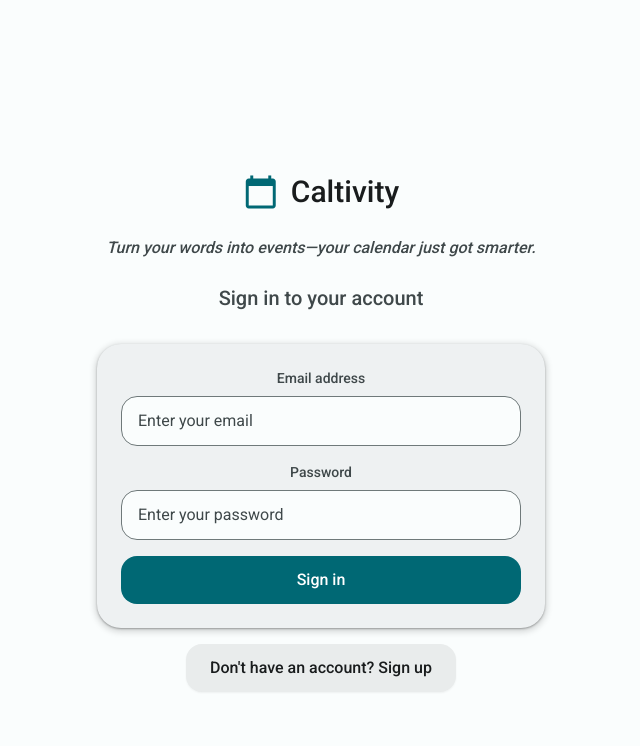
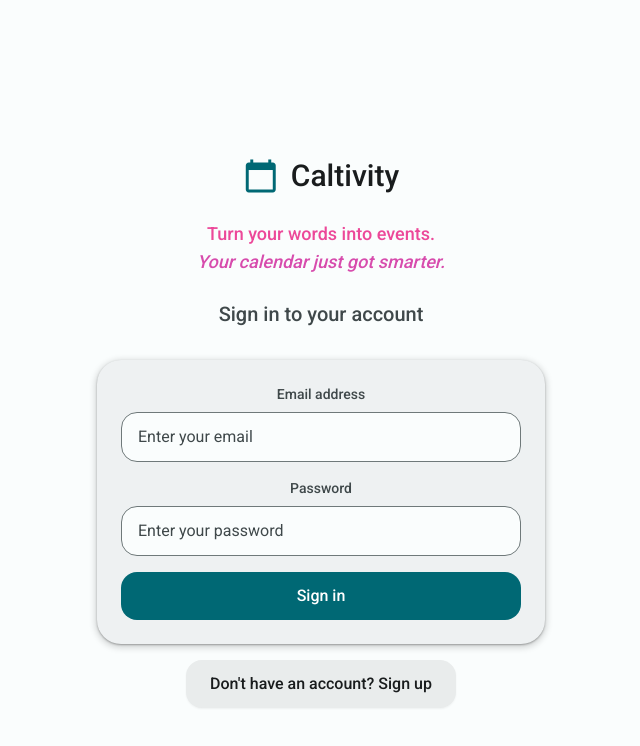
Before and after one commit to DelyanParushev/MLCalendar, a React (Vite) app in the folder frontend/: page / in a window 1280 px wide. Shown: the top 746 px of the page, without its empty margins (319-959 px from the left). Built offline with nearby package versions, Linux system fonts and the light colour scheme; no server answers.

Commit message:
feat: Add animated tagline with color shifting and fade-in effects - Split tagline into two lines with staggered animations - Increased text size by 1.5x - Combined color shift and fade-in animations

```diff
--- a/frontend/src/calendar.css
+++ b/frontend/src/calendar.css
@@ -215,6 +215,45 @@
   display: none !important;
 }
 
+/* Tagline animations */
+@keyframes colorShift {
+  0% { color: #3b82f6; }
+  16.666% { color: #ef4444; }
+  33.333% { color: #10b981; }
+  50% { color: #f59e0b; }
+  66.666% { color: #8b5cf6; }
+  83.333% { color: #ec4899; }
+  100% { color: #3b82f6; }
+}
+
+@keyframes fadeInUp {
+  0% {
+    opacity: 0;
+    transform: translateY(30px);
+  }
+  100% {
+    opacity: 1;
+    transform: translateY(0);
+  }
+}
+
+.tagline-animated {
+  animation: colorShift 6s infinite, fadeInUp 1s ease-out;
+  animation-fill-mode: both;
+}
+
+.tagline-line-1 {
+  animation: fadeInUp 1s ease-out, colorShift 6s infinite;
+  animation-delay: 0s, 0.5s;
+  animation-fill-mode: both;
+}
+
+.tagline-line-2 {
+  animation: fadeInUp 1s ease-out, colorShift 6s infinite;
+  animation-delay: 0.3s, 1s;
+  animation-fill-mode: both;
+}
+
 .fc-current-time-indicator {
   position: relative;
 }
--- a/frontend/src/components/AuthForm.jsx
+++ b/frontend/src/components/AuthForm.jsx
@@ -110,9 +110,14 @@ const AuthForm = () => {
               Caltivity
             </h1>
           </div>
-          <p className="text-base text-[color:var(--md-sys-color-on-surface-variant)] mb-6 italic font-medium">
-            Turn your words into events—your calendar just got smarter.
-          </p>
+          <div className="mb-6 text-center">
+            <p className="text-lg font-medium tagline-line-1">
+              Turn your words into events.
+            </p>
+            <p className="text-lg font-medium italic tagline-line-2">
+              Your calendar just got smarter.
+            </p>
+          </div>
           <h2 className="text-xl font-medium text-[color:var(--md-sys-color-on-surface-variant)]">
             {isLogin ? 'Sign in to your account' : 'Create your account'}
           </h2>
```
